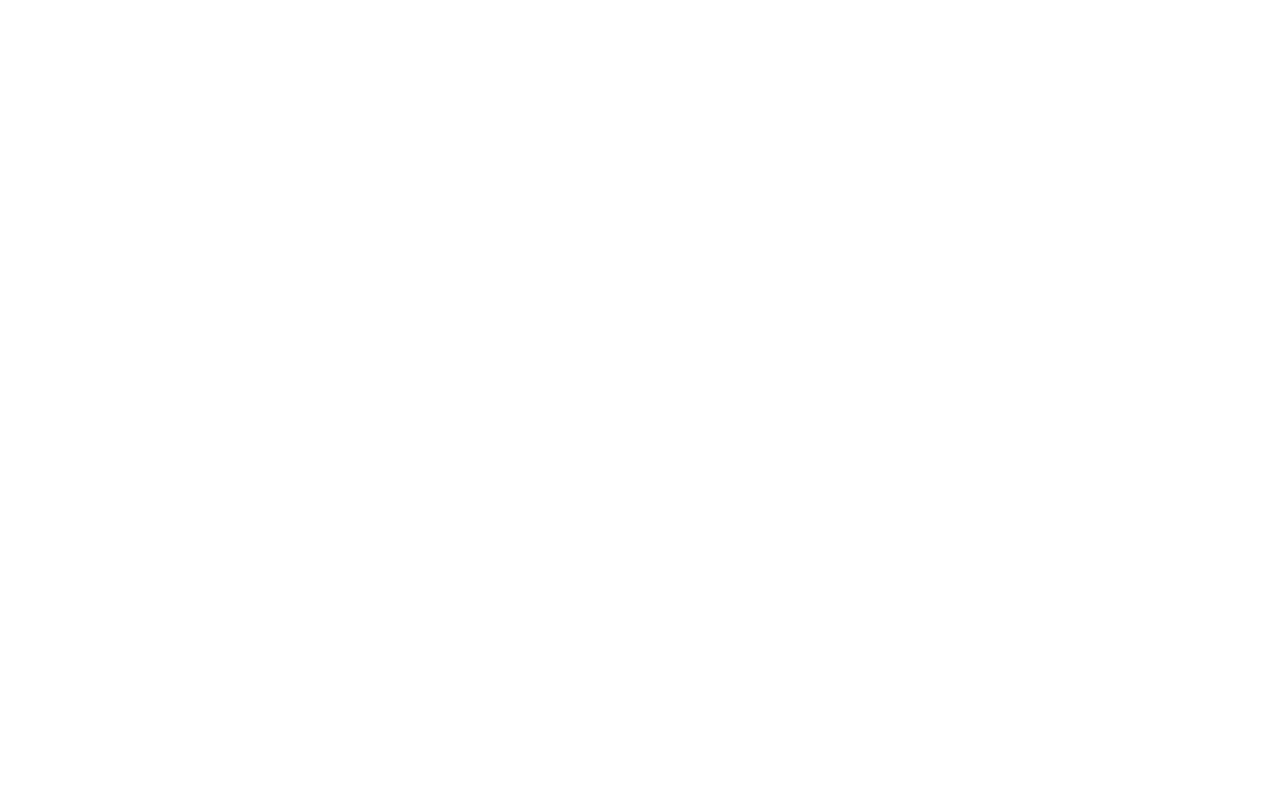
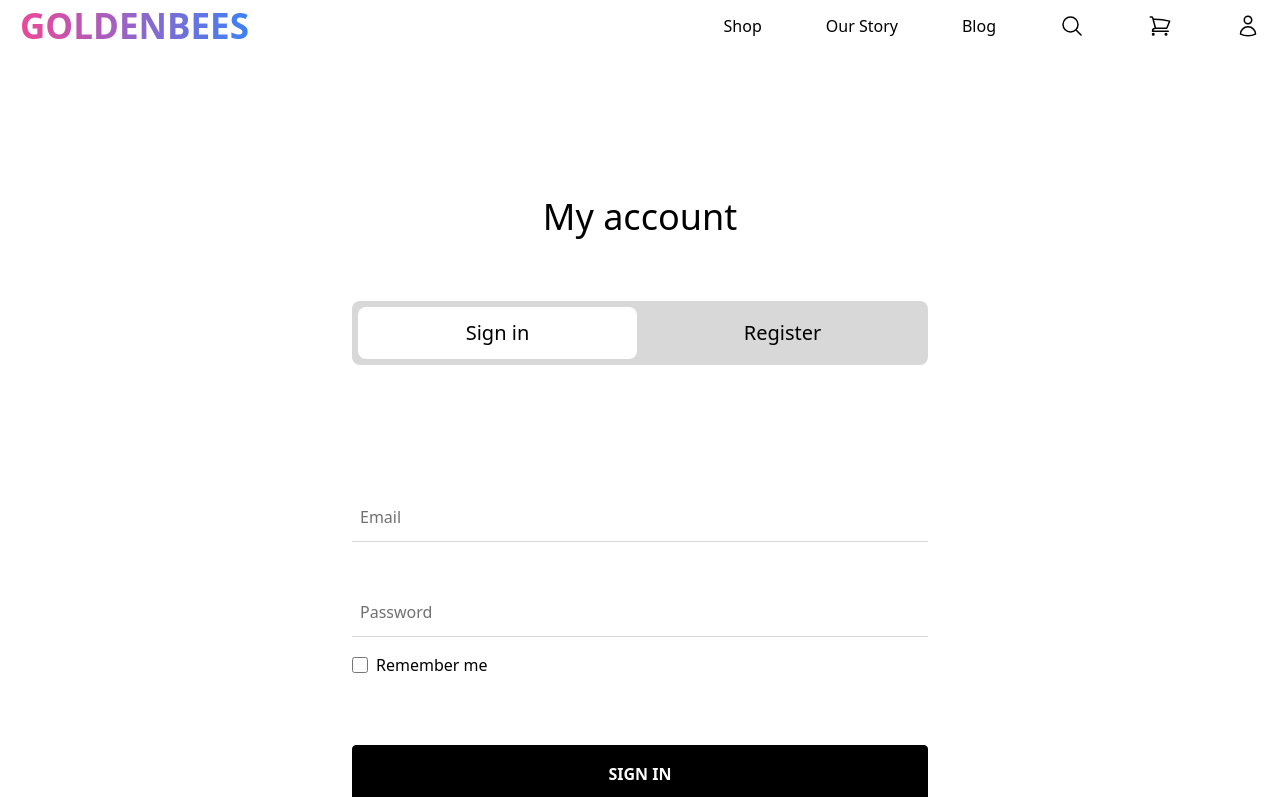
Before and after one commit to locbh3010/sample-user, a React (Vite) app: page /sign-in in a window 1280 px wide. Before the commit this address had no page. Shown: the top 797 px of the page. Built offline with nearby package versions, Linux system fonts and the light colour scheme.

Commit message:
hoan thanh giao dien trang dang nhap, dang ky, quen mat khau

```diff
--- a/src/App.jsx
+++ b/src/App.jsx
@@ -1,6 +1,9 @@
 import React from "react";
 import { Route, Routes } from "react-router-dom";
 import Layout from "./components/layout/Layout";
+import ForgotPassword from "./pages/account/ForgotPassword";
+import Register from "./pages/account/Register";
+import SignIn from "./pages/account/SignIn";
 import Home from "./pages/home/Home";
 import ProductDetail from "./pages/product/ProductDetail";
 import Shop from "./pages/shop/Shop";
@@ -13,6 +16,9 @@
           <Route path="/" element={<Home />}></Route>
           <Route path="/shop" element={<Shop />}></Route>
           <Route path="/product/:id" element={<ProductDetail />}></Route>
+          <Route path="/sign-in" element={<SignIn />}></Route>
+          <Route path="/register" element={<Register />}></Route>
+          <Route path="/forgot-password" element={<ForgotPassword />}></Route>
         </Route>
       </Routes>
     </div>
--- a/src/components/layout/Nav.jsx
+++ b/src/components/layout/Nav.jsx
@@ -25,7 +25,7 @@
             <Link>
               <ShoppingCart></ShoppingCart>
             </Link>
-            <Link>
+            <Link to="/sign-in">
               <UserIcon></UserIcon>
             </Link>
           </div>
--- a/src/components/ui/button/Button.jsx
+++ b/src/components/ui/button/Button.jsx
@@ -1,9 +1,13 @@
 import React from "react";
 
-const Button = ({ children, ...props }) => {
+const Button = ({ children, type = "primary", ...props }) => {
   return (
     <button
-      className="block rounded py-4 w-full bg-transparent border border-black uppercase text-black font-bold duration-300 hover:bg-black hover:text-white"
+      className={`block rounded py-4 w-full  border border-black uppercase  font-bold duration-300 ${
+        type === "primary"
+          ? "text-black bg-transparent hover:bg-black hover:text-white"
+          : "bg-black text-white hover:bg-transparent hover:text-black"
+      }`}
       {...props}
     >
       {children}
--- /dev/null
+++ b/src/components/ui/input/Checkbox.jsx
@@ -0,0 +1,26 @@
+import React from "react";
+
+const Checkbox = ({ name, display, ...props }) => {
+  return (
+    <div className="flex items-center gap-2">
+      <input
+        type="checkbox"
+        className="w-4 h-4 rounded-[2px] border-gray-dark cursor-pointer"
+        name={name}
+        id={name}
+        {...props}
+      />
+
+      {display && (
+        <label
+          htmlFor={name}
+          className="text-black font-medium cursor-pointer select-none"
+        >
+          {display}
+        </label>
+      )}
+    </div>
+  );
+};
+
+export default Checkbox;
--- /dev/null
+++ b/src/components/ui/input/Input.jsx
@@ -0,0 +1,15 @@
+import React from "react";
+
+const Input = ({ type = "text", name, ...props }) => {
+  return (
+    <input
+      className="block w-full py-3 border-b border-gray-light placeholder:text-gray-dark outline-none duration-300 focus:shadow px-2"
+      type={type}
+      name={name}
+      id={name}
+      {...props}
+    />
+  );
+};
+
+export default Input;
--- /dev/null
+++ b/src/pages/account/ForgotPassword.jsx
@@ -0,0 +1,30 @@
+import React from "react";
+import Button from "../../components/ui/button/Button";
+import Input from "../../components/ui/input/Input";
+
+const ForgotPassword = () => {
+  return (
+    <div className="pt-32 pb-[250px]">
+      <div className="container">
+        <div className="max-w-2xl mx-auto">
+          <div>
+            <h1 className="text-center mb-10 text-4xl font-medium">
+              Have you Forgotten Your Password?
+            </h1>
+            <p className="text-center max-w-lg mx-auto mb-19 text-xl text-black font-medium">
+              If you've forgotten your password, enter your e-mail address and
+              we'll send you an e-mail
+            </p>
+          </div>
+
+          <form className="flex flex-col gap-16">
+            <Input name="email" placeholder="Email" />
+            <Button type="secondary">SIGN IN</Button>
+          </form>
+        </div>
+      </div>
+    </div>
+  );
+};
+
+export default ForgotPassword;
--- /dev/null
+++ b/src/pages/account/Register.jsx
@@ -0,0 +1,57 @@
+import React from "react";
+import { NavLink } from "react-router-dom";
+import Button from "../../components/ui/button/Button";
+import Input from "../../components/ui/input/Input";
+
+const Register = () => {
+  return (
+    <div className="pt-32 pb-[250px]">
+      <div className="container">
+        <div className="max-w-xl mx-auto">
+          <div>
+            <h1 className="mb-16 text-4xl text-black font-medium text-center">
+              My account
+            </h1>
+            <div className="w-full grid grid-cols-2 gap-1.5 p-1.5 rounded-lg bg-gray-light">
+              <NavLink
+                to="/sign-in"
+                className={`w-full rounded-lg duration-300 bg-transparent hover:bg-white/50 cursor-pointer h-full flex-center py-3 text-xl font-medium`}
+              >
+                Sign in
+              </NavLink>
+              <NavLink
+                to="/register"
+                className={`w-full rounded-lg duration-300 bg-transparent hover:bg-white/50 cursor-pointer h-full flex-center py-3 text-xl font-medium`}
+                style={(isActive) => ({
+                  background: isActive ? "white" : "transparent",
+                })}
+              >
+                Register
+              </NavLink>
+            </div>
+          </div>
+          <form className="flex flex-col mt-32">
+            <div className="mb-11.5">
+              <Input name="email" placeholder="Email" />
+            </div>
+            <div className="mb-4">
+              <Input name="password" placeholder="Password" type="password" />
+            </div>
+
+            <div className="mt-17">
+              <Button type="secondary">register</Button>
+            </div>
+            <NavLink
+              to="/forgot-password"
+              className="mt-3 block text-black font-medium text-center"
+            >
+              Have an account <span className="underline">to sign in</span>
+            </NavLink>
+          </form>
+        </div>
+      </div>
+    </div>
+  );
+};
+
+export default Register;
--- /dev/null
+++ b/src/pages/account/SignIn.jsx
@@ -0,0 +1,61 @@
+import React from "react";
+import { NavLink } from "react-router-dom";
+import Button from "../../components/ui/button/Button";
+import Checkbox from "../../components/ui/input/Checkbox";
+import Input from "../../components/ui/input/Input";
+
+const SignIn = () => {
+  return (
+    <div className="pt-32 pb-[250px]">
+      <div className="container">
+        <div className="max-w-xl mx-auto">
+          <div>
+            <h1 className="mb-16 text-4xl text-black font-medium text-center">
+              My account
+            </h1>
+            <div className="w-full grid grid-cols-2 gap-1.5 p-1.5 rounded-lg bg-gray-light">
+              <NavLink
+                to="/sign-in"
+                className={`w-full rounded-lg duration-300 bg-transparent hover:bg-white/50 cursor-pointer h-full flex-center py-3 text-xl font-medium`}
+                style={(isActive) => ({
+                  background: isActive ? "white" : "transparent",
+                })}
+              >
+                Sign in
+              </NavLink>
+              <NavLink
+                to="/register"
+                className={`w-full rounded-lg duration-300 bg-transparent hover:bg-white/50 cursor-pointer h-full flex-center py-3 text-xl font-medium`}
+              >
+                Register
+              </NavLink>
+            </div>
+          </div>
+
+          <form className="flex flex-col mt-32">
+            <div className="mb-11.5">
+              <Input name="email" placeholder="Email" />
+            </div>
+            <div className="mb-4">
+              <Input name="password" placeholder="Password" type="password" />
+            </div>
+            <Checkbox name="remember" display="Remember me" />
+
+            <div className="mt-17">
+              <Button type="secondary">SIGN IN</Button>
+            </div>
+          </form>
+
+          <NavLink
+            to="/forgot-password"
+            className="mt-3 block text-black font-medium text-center"
+          >
+            Have you forgotten your password?
+          </NavLink>
+        </div>
+      </div>
+    </div>
+  );
+};
+
+export default SignIn;
--- a/tailwind.config.cjs
+++ b/tailwind.config.cjs
@@ -11,7 +11,10 @@
       spacing: {
         5.5: "22px",
         13: "52px",
+        11.5: "46px",
+        17: "68px",
         22.5: "90px",
+        19: "76px",
       },
     },
   },
```
